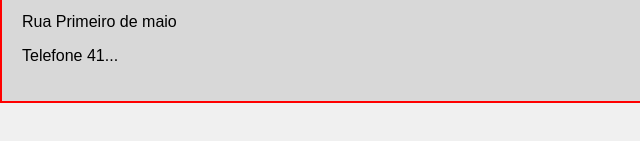
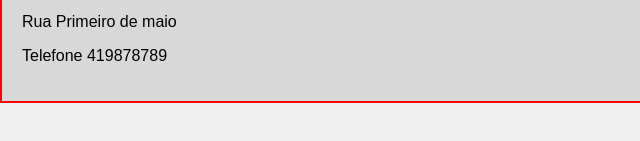
Before and after one commit to kaua-plonkovski/Site-2B, a plain HTML site: page index.html in a window 1280 px wide. Shown: the part 407-548 px from the top of the page, 0-640 px from the left. Drawn offline with Linux system fonts and the light colour scheme.

Commit message:
Update index.html

```diff
--- a/index.html
+++ b/index.html
@@ -41,7 +41,7 @@
             <td colspan="2" class="informacoes">
                 <p>Roberdog Xaxim</p>
                 <p>Rua Primeiro de maio</p>
-                <p>Telefone 41...</p>
+                <p>Telefone 419878789</p>
             </td>
         </tr>
     </table>
```
